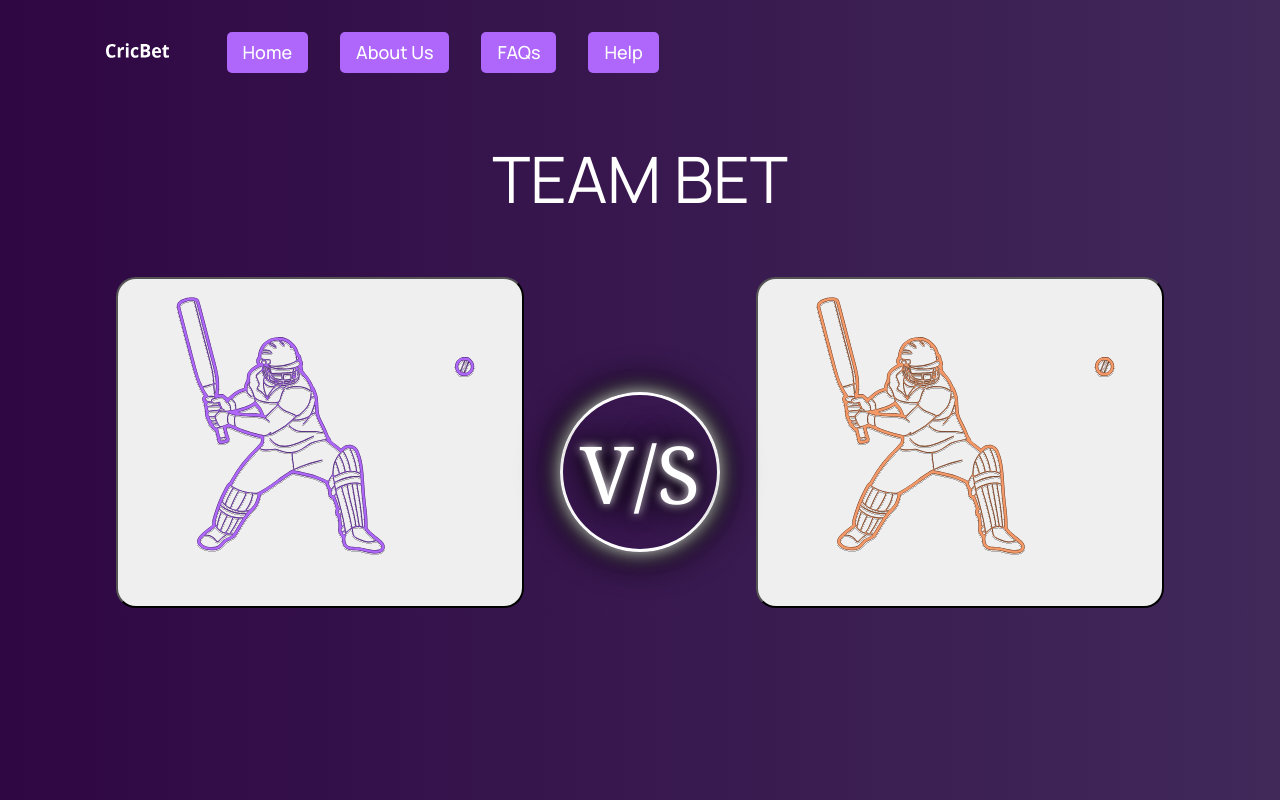
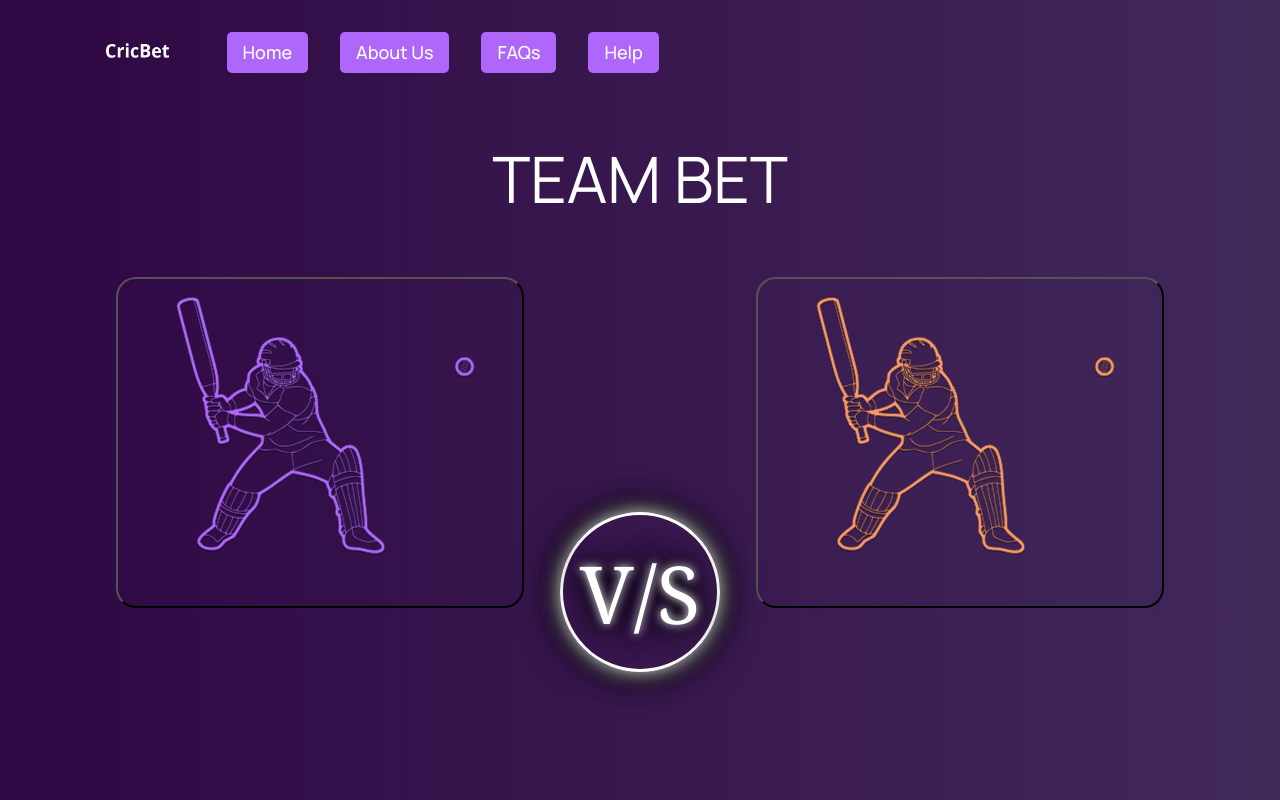
Before and after one commit to ayushpatel2004/Cricket_Betting_dApp, a React (Create React App) app in the folder client/: page /home/teambet in a window 1280 px wide. Built offline with nearby package versions, Linux system fonts and the light colour scheme.

Commit message:
playerbet design modification

```diff
--- a/client/src/pages/player/player.css
+++ b/client/src/pages/player/player.css
@@ -14,6 +14,8 @@ h1{
     flex-direction: column;
     justify-content: center;
     align-items: center;
+    background-color: transparent;
+    color: white;
 
 }
 .btn:focus{
@@ -21,6 +23,9 @@ h1{
     color: black;
     font-weight:bold;
     border-color: black;
+}
+.btn:hover{
+    background-color: #6c757d;
 }
 .list{
     display: flex;
@@ -59,6 +64,7 @@ h1{
     font-family:Cambria, Cochin, Georgia, Times, 'Times New Roman', serif;
     text-shadow: 0 0 10px #eeeeee, 0 0 20px #000000, 0 0 30px #000000, 0 0 40px #000000;
     box-shadow: 0 0 20px #eeeeee, 0 0 20px #000000, 0 0 30px #000000, 0 0 40px #000000;
+    margin-top: 15vh;
 }
 
 .box{
@@ -68,7 +74,7 @@ h1{
     align-items: center;
     justify-content: center;
 }
-img{
+.image{
     height: 80px;
     width: 80px;
     margin: 10px;
--- a/client/src/pages/player/player.js
+++ b/client/src/pages/player/player.js
@@ -6,6 +6,7 @@ import Loader from '../../components/Loader';
 
 const PlayerCard=(props) => {
     const navigate = useNavigate();
+    // console.log(props);
     const {setselectedplayer} = useContext(WrapperContext);
     const onsubmit = (e,player) => {
         setselectedplayer(player);
@@ -13,7 +14,7 @@ const PlayerCard=(props) => {
     }
     return(<>
         <button onClick={(e)=>onsubmit(e,props.playername)} type="button" class="btn btn-outline-secondary">
-            <img src="https://w7.pngwing.com/pngs/981/645/png-transparent-default-profile-united-states-computer-icons-desktop-free-high-quality-person-icon-miscellaneous-silhouette-symbol.png" alt="" />
+            <img className="image" src="https://w7.pngwing.com/pngs/981/645/png-transparent-default-profile-united-states-computer-icons-desktop-free-high-quality-person-icon-miscellaneous-silhouette-symbol.png" alt="" />
             {props.playername}
             </button>
         </>);
@@ -21,19 +22,17 @@ const PlayerCard=(props) => {
 
 const Player = () => {
 
-    const {playerlist1,playerlist2,selectedmatchdetails,loadingplayerdisplay} = useContext(WrapperContext);
+    const {playerlist1,playerlist2,selectedmatchdetails} = useContext(WrapperContext);
   return (
-    <div>{
-        loadingplayerdisplay?<Loader/>:
-        <div>
+    <>
     <div className="playerbet gradient__text">PLAYER BET</div>
     <div className='bet'>
     <div className='list'>
     <h1 className="gradient__text">{selectedmatchdetails.team1}</h1>
     <div className='box'>
          {playerlist1.map((player)=>{
-             return <PlayerCard playername={player}/>
-            })}
+            return <PlayerCard playername={player}/>
+         })}
     </div>
     </div>
     <div className='vs'>V/S</div>
@@ -42,13 +41,11 @@ const Player = () => {
     <div className='box'>
         {playerlist2.map((player)=>{
             return <PlayerCard playername={player}/>
-        })}
+         })}
     </div>
     </div>
     </div>
-        </div>
-}
-    </div>
+    </>
   )
 }
 
```
